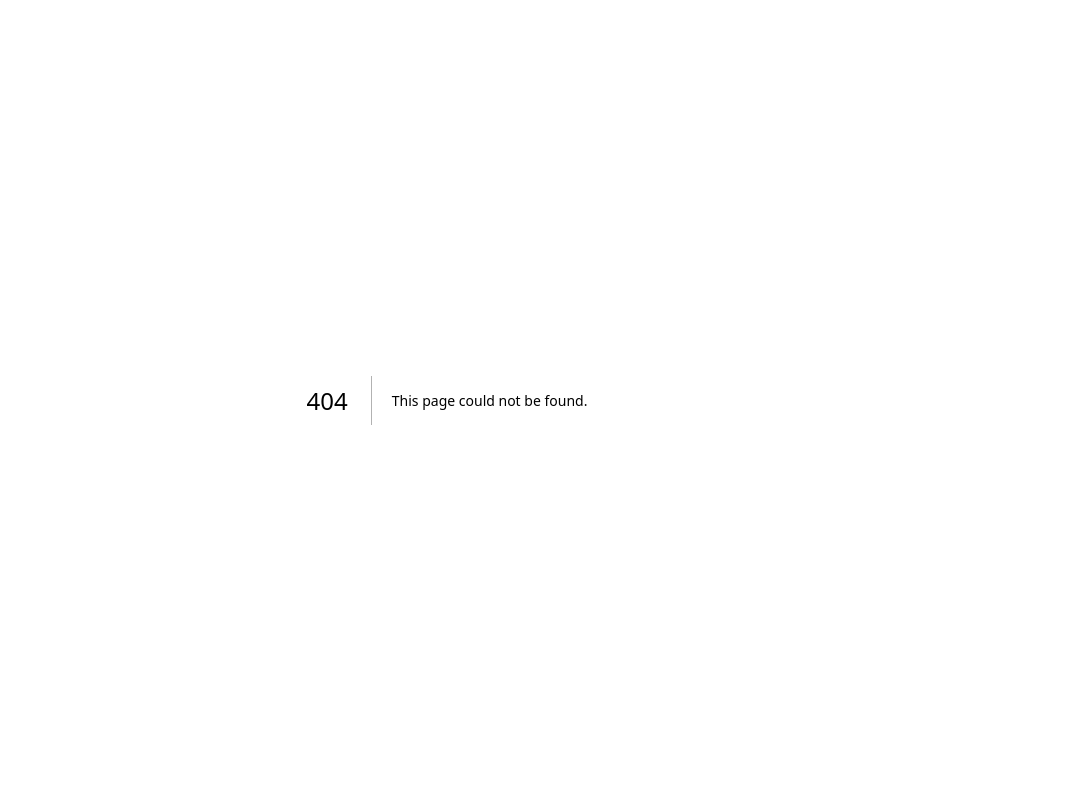
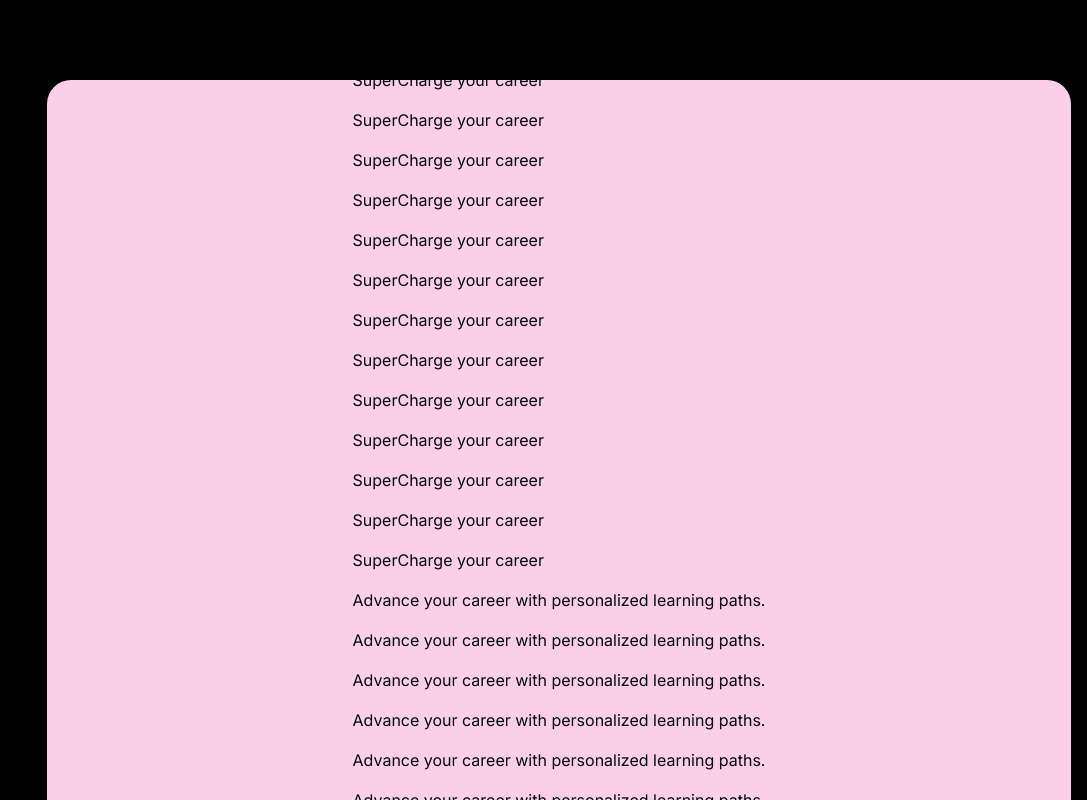
Before and after one commit to oreoluwadnd/TryLearn, a Next.js app: page /dashboard in a window 1280 px wide. Before the commit this address had no page. Shown: the whole page, without its empty margins (193-1280 px from the left). Built offline with nearby package versions, Linux system fonts and the light colour scheme.

Commit message:
:sparkles: updates

```diff
--- a/app/(dashboard)/(routes)/dashbboard/page.tsx
+++ b/app/(dashboard)/(routes)/dashboard/page.tsx
@@ -78,9 +78,36 @@ export default function CreatePage() {
   // console.log("🚀 ~ handleSubmit ~ mutation", mutation);
 
   return (
-    <div className="max-w-5xl mx-auto flex-col gap-3 flex md:items-center md:justify-center h-full p-6">
+    <div className="max-w-5xl overflow-y-scroll rounded-t-3xl bg-pink-200 mx-auto flex-col gap-3 flex md:items-center md:justify-center h-full p-6">
       <div className="gap-4 flex flex-col">
-        <h1 className="text-2xl">SuperCharge your career</h1>
+        <h1 className="text-9xlxl">SuperCharge your career</h1>
+        <h1 className="text-9xlxl">SuperCharge your career</h1>
+        <h1 className="text-9xlxl">SuperCharge your career</h1>
+        <h1 className="text-9xlxl">SuperCharge your career</h1>
+        <h1 className="text-9xlxl">SuperCharge your career</h1>
+        <h1 className="text-9xlxl">SuperCharge your career</h1>
+        <h1 className="text-9xlxl">SuperCharge your career</h1>
+        <h1 className="text-9xlxl">SuperCharge your career</h1>
+        <h1 className="text-9xlxl">SuperCharge your career</h1>
+        <h1 className="text-9xlxl">SuperCharge your career</h1>
+        <h1 className="text-9xlxl">SuperCharge your career</h1>
+        <h1 className="text-9xlxl">SuperCharge your career</h1>
+        <h1 className="text-9xlxl">SuperCharge your career</h1>
+        <h1 className="text-9xlxl">SuperCharge your career</h1>
+        <h1 className="text-9xlxl">SuperCharge your career</h1>
+        <h1 className="text-9xlxl">SuperCharge your career</h1>
+        <h1 className="text-9xlxl">SuperCharge your career</h1>
+        <h1 className="text-9xlxl">SuperCharge your career</h1>
+        <p>Advance your career with personalized learning paths.</p>
+        <p>Advance your career with personalized learning paths.</p>
+        <p>Advance your career with personalized learning paths.</p>
+        <p>Advance your career with personalized learning paths.</p>
+        <p>Advance your career with personalized learning paths.</p>
+        <p>Advance your career with personalized learning paths.</p>
+        <p>Advance your career with personalized learning paths.</p>
+        <p>Advance your career with personalized learning paths.</p>
+        <p>Advance your career with personalized learning paths.</p>
+        <p>Advance your career with personalized learning paths.</p>
         <p>Advance your career with personalized learning paths.</p>
         {/* <Form {...form}>
           <form
--- /dev/null
+++ b/app/(dashboard)/layout.tsx
@@ -0,0 +1,17 @@
+import React from "react";
+// import Sidebar from "./_components/sidebar";
+// import { Navbar } from "./_components/navbar";
+
+export default function layout({ children }: { children: React.ReactNode }) {
+  return (
+    <div className="h-full  bg-black">
+      <div className="md:pl-56 z-50 w-full h-[80px] fixed inset-y-0">
+        {/* <Navbar /> */}
+      </div>
+      <div className="hidden md:flex z-50 h-full w-56 fixed inset-y-0">
+        {/* <Sidebar /> */}
+      </div>
+      <main className="md:pl-56 pt-[80px] h-full">{children}</main>
+    </div>
+  );
+}
```
Also changed, not shown: app/(dashboard)/(routes)/dashboard/_components/blogs.tsx (renamed from app/(dashboard)/(routes)/dashbboard/_components/blogs.tsx), app/(dashboard)/(routes)/dashboard/_components/skills.tsx (renamed from app/(dashboard)/(routes)/dashbboard/_components/skills.tsx).
